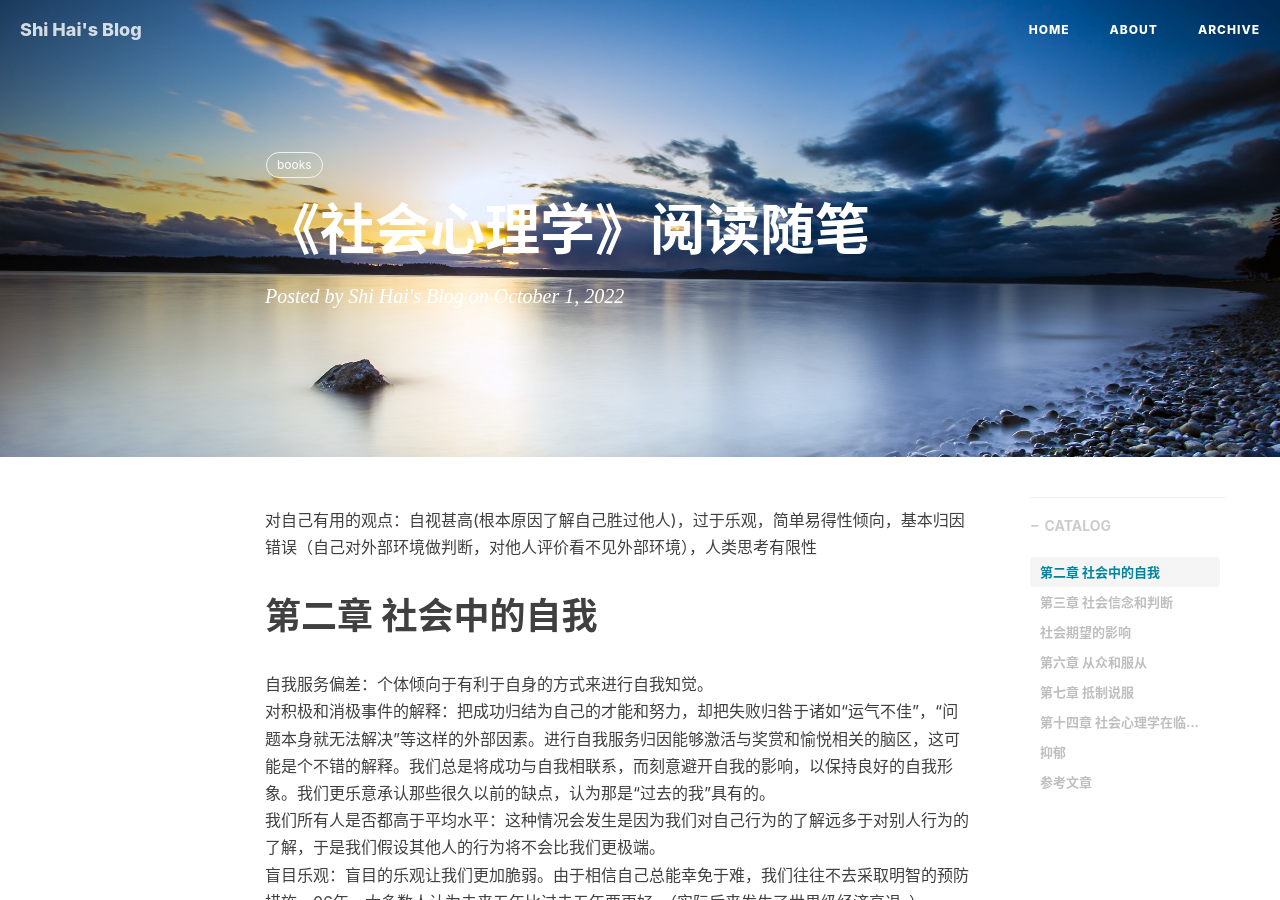
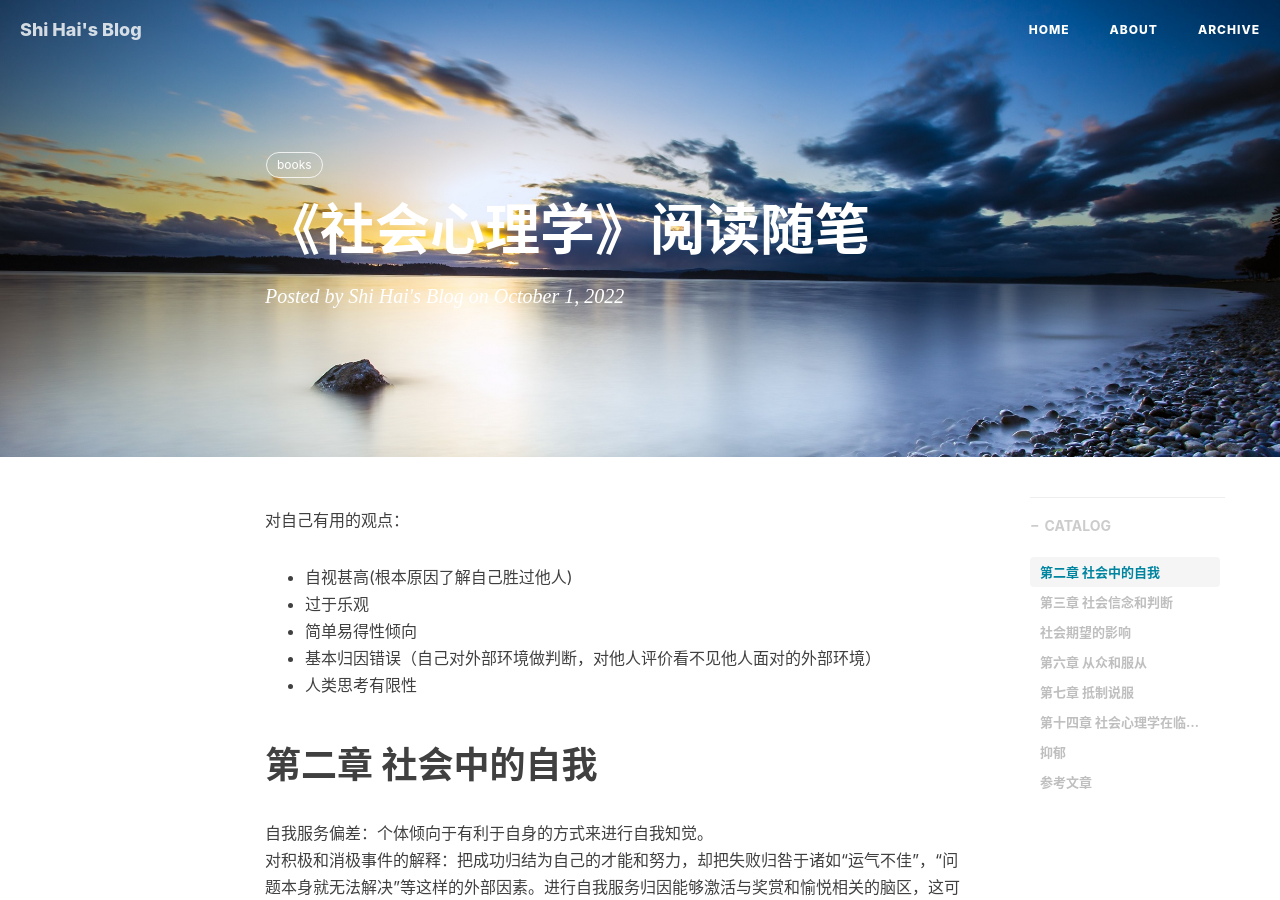
Before and after one commit to shihai1991/shihai1991.github.io, a Jekyll site: the page built from _posts/2022-10-01-社会心理学.md, in a window 1280 px wide and 900 px high. Built offline with Jekyll 4.4.1, drawn with Linux system fonts in a browser that asks for light colours; nearby versions of some CDN libraries; comment, search, counter and statistics services are not loaded.

Commit message:
Update 2022-10-01-社会心理学.md

```diff
--- a/_posts/2022-10-01-社会心理学.md
+++ b/_posts/2022-10-01-社会心理学.md
@@ -8,7 +8,12 @@ tags:
   - books
 time: '2022.10.01 16:25:00'
 ---
-对自己有用的观点：自视甚高(根本原因了解自己胜过他人)，过于乐观，简单易得性倾向，基本归因错误（自己对外部环境做判断，对他人评价看不见外部环境），人类思考有限性
+对自己有用的观点：
+- 自视甚高(根本原因了解自己胜过他人)
+- 过于乐观
+- 简单易得性倾向
+- 基本归因错误（自己对外部环境做判断，对他人评价看不见他人面对的外部环境）
+- 人类思考有限性
 
 # 第二章 社会中的自我
 自我服务偏差：个体倾向于有利于自身的方式来进行自我知觉。
```
